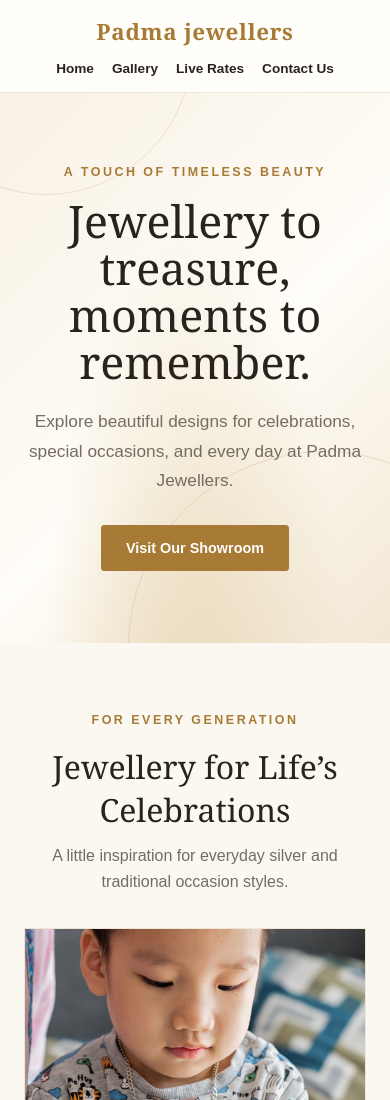
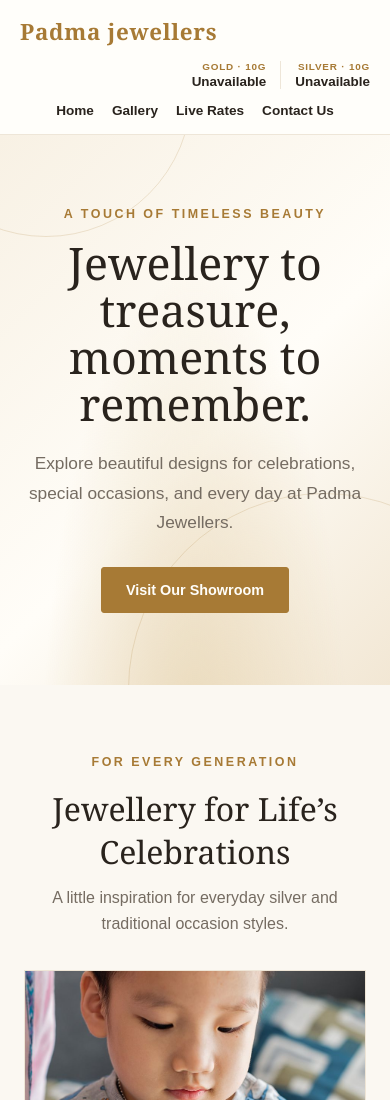
Before and after one commit to kcsilver/jewellery-shop, a plain HTML site: page index.html in a window 390 px wide. Shown: the top 1100 px of the page. Drawn offline with Linux system fonts and the light colour scheme; no server answers.

Commit message:
Show metal rates in page header
Co-authored-by: Copilot <223556219+Copilot@users.noreply.github.com>

```diff
--- a/index.html
+++ b/index.html
@@ -72,6 +72,40 @@
         nav a:hover,
         nav a:focus-visible {
             color: var(--gold);
+        }
+
+        .header-prices {
+            display: flex;
+            align-items: center;
+            gap: 14px;
+            margin-left: auto;
+        }
+
+        .header-price {
+            display: flex;
+            flex-direction: column;
+            align-items: flex-end;
+            gap: 2px;
+        }
+
+        .header-price + .header-price {
+            padding-left: 14px;
+            border-left: 1px solid #eee6d8;
+        }
+
+        .header-price-label {
+            color: var(--gold);
+            font-size: 0.62rem;
+            font-weight: 700;
+            letter-spacing: 0.08em;
+            text-transform: uppercase;
+        }
+
+        .header-price-value {
+            color: var(--ink);
+            font-size: 0.84rem;
+            font-variant-numeric: tabular-nums;
+            white-space: nowrap;
         }
 
         .hero {
@@ -412,14 +446,39 @@
             margin: 0;
         }
 
+        @media (max-width: 900px) {
+            .site-header {
+                flex-wrap: wrap;
+                gap: 14px 20px;
+            }
+
+            .brand {
+                order: 1;
+            }
+
+            .header-prices {
+                order: 2;
+            }
+
+            nav {
+                order: 3;
+                justify-content: center;
+                width: 100%;
+            }
+        }
+
         @media (max-width: 600px) {
             .site-header {
-                flex-direction: column;
+                flex-direction: row;
+                flex-wrap: wrap;
+                justify-content: space-between;
                 gap: 14px;
                 padding: 16px 20px;
             }
 
             nav {
+                order: 3;
+                width: 100%;
                 flex-wrap: wrap;
                 justify-content: center;
                 gap: 12px 18px;
@@ -455,6 +514,16 @@
             <a href="#prices">Live Rates</a>
             <a href="#contact">Contact Us</a>
         </nav>
+        <div class="header-prices" role="group" aria-label="Live gold and silver rates per 10 grams">
+            <div class="header-price">
+                <span class="header-price-label">Gold · 10g</span>
+                <strong class="header-price-value" id="gold-price-header">Loading…</strong>
+            </div>
+            <div class="header-price">
+                <span class="header-price-label">Silver · 10g</span>
+                <strong class="header-price-value" id="silver-price-header">Loading…</strong>
+            </div>
+        </div>
     </header>
 
     <main>
@@ -632,6 +701,24 @@
 
         refreshMetalPrices();
         window.setInterval(refreshMetalPrices, 30000);
+
+        for (const [sourceId, mirrorId] of [
+            ["gold-price", "gold-price-header"],
+            ["silver-price", "silver-price-header"]
+        ]) {
+            const source = document.getElementById(sourceId);
+            const mirror = document.getElementById(mirrorId);
+            const syncPrice = () => {
+                mirror.textContent = source.textContent;
+            };
+
+            syncPrice();
+            new MutationObserver(syncPrice).observe(source, {
+                childList: true,
+                characterData: true,
+                subtree: true
+            });
+        }
     </script>
 </body>
 </html>
```
